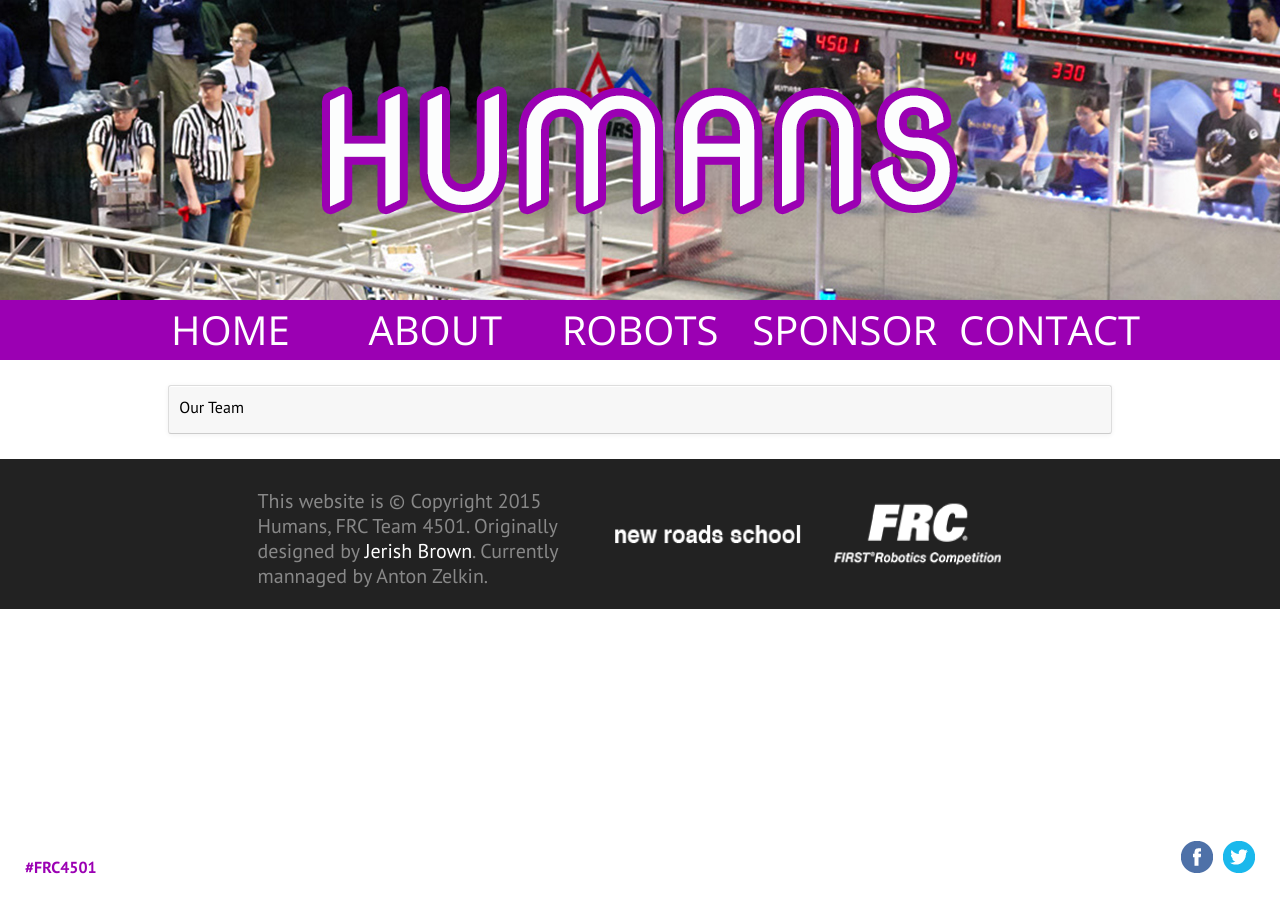
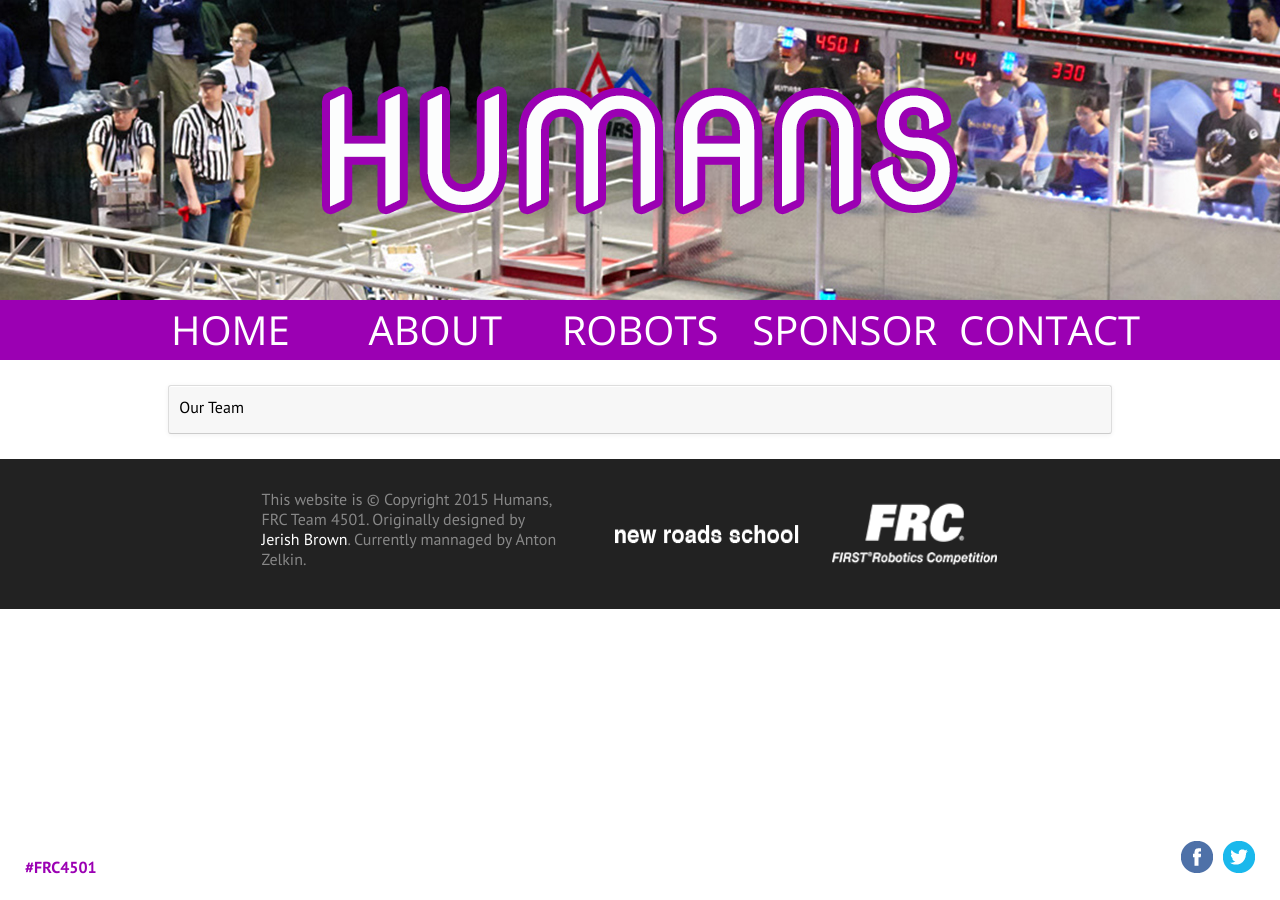
Before and after one commit to FRCHumans4501/frchumans4501.github.io, a Jekyll site: the page built from team.md, in a window 1280 px wide. Built offline with Jekyll 4.4.1, drawn with Linux system fonts in a browser that asks for light colours; nearby versions of some CDN libraries; comment, search, counter and statistics services are not loaded.

Commit message:
Update site.scss

```diff
--- a/style/site.scss
+++ b/style/site.scss
@@ -260,7 +260,7 @@ footer {
 }
 
 #footer-container {
-	width: 825px;
+	width: 817px;
 	height: 150px;
 	margin: 0 auto;
 	-webkit-box-sizing: border-box;
@@ -279,7 +279,7 @@ footer {
 
 		#copyright {
 			width: 40%;
-			font-size: 1.25em;
+			font-size: 1.00em;
 			line-height: 1.25em;
 			float: left;
 		}
```
